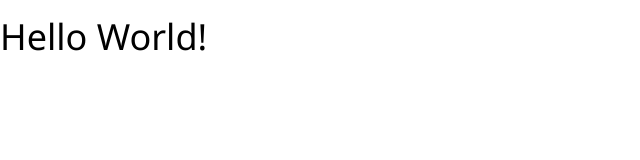
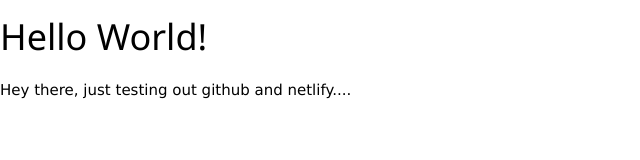
Before and after one commit to michaelmessina/4-product-yourlastname, a plain HTML site: page index.html in a window 1280 px wide. Shown: the whole page, without its empty margins (0-640 px from the left). Drawn offline with nearby package versions, Linux system fonts and the light colour scheme.

Commit message:
Commit Test #1
Testing local to netlify

```diff
--- a/index.html
+++ b/index.html
@@ -19,6 +19,8 @@
 
         <h1>Hello World!</h1>
 
+        <p>Hey there, just testing out github and netlify....</p>
+
 
     </body>
 
```
